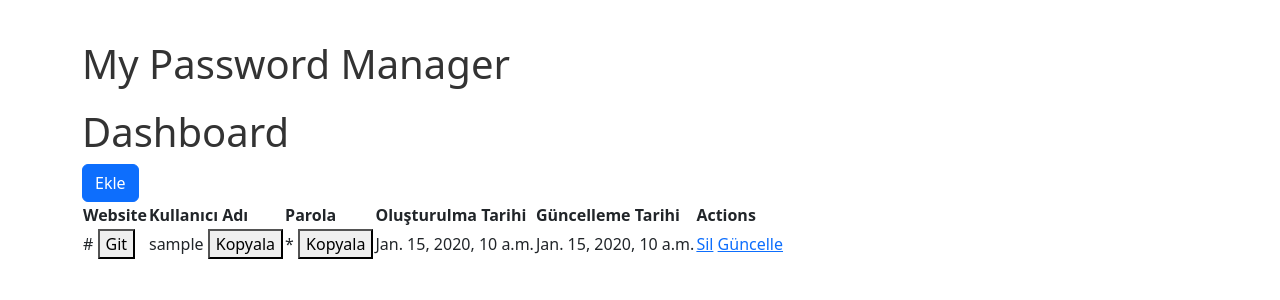
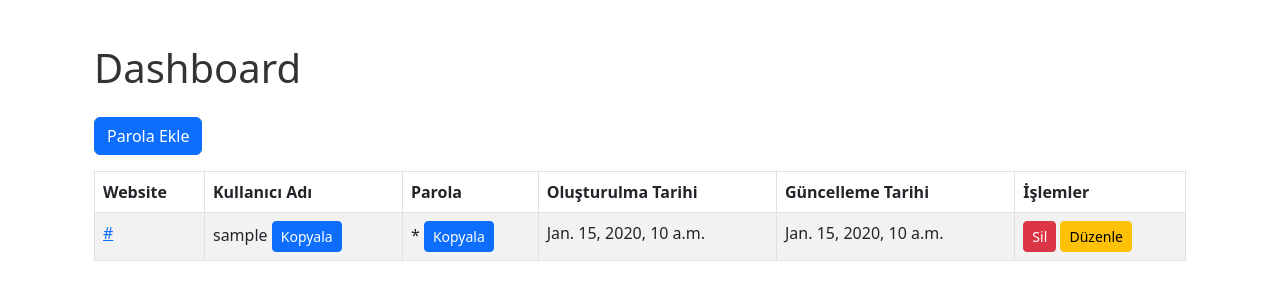
Before and after one commit to aytekinet/password-manager-with-django, a Django app: template password_manager/password_manager_app/templates/myapp/dashboard.html in a window 1280 px wide. Shown: the part 56-356 px from the top of the page. Run offline with Django 3.2, Linux system fonts and the light colour scheme; the template is opened without the code that fills it: most values are stand-ins (such as "Sample title", 1, 10 or a date in 2020).

Commit message:
dashboard html tasarlandı.

```diff
--- a/password_manager/password_manager_app/templates/base.html
+++ b/password_manager/password_manager_app/templates/base.html
@@ -48,7 +48,7 @@
 
     <main>
         <div class="container">
-            <h1>{% block title %}My Password Manager{% endblock %}</h1>
+            {% comment %} <h1>{% block title %}My Password Manager{% endblock %}</h1> {% endcomment %}
             {% block content %}{% endblock %}
         </div>
     </main>
--- a/password_manager/password_manager_app/templates/myapp/dashboard.html
+++ b/password_manager/password_manager_app/templates/myapp/dashboard.html
@@ -1,15 +1,16 @@
-<!-- dashboard.html -->
-
 {% extends "base.html" %}
 
 {% block content %}
-<h1>Dashboard</h1>
+<div class="container mt-4">
+    <h1 style="margin-bottom: 25px;">Dashboard</h1>
 
   <!-- Ekle Butonu -->
-<a href="{% url 'add_password' %}" class="btn btn-primary">Ekle</a>
+  <a href="{% url 'add_password' %}" class="btn btn-primary mb-3">Parola Ekle</a>
 
   <!-- Parola Listesi -->
-<table>
+  {% if passwords %}
+    <div class="table-responsive">
+      <table class="table table-bordered table-striped">
         <thead>
           <tr>
             <th>Website</th>
@@ -17,41 +18,40 @@
             <th>Parola</th>
             <th>Oluşturulma Tarihi</th>
             <th>Güncelleme Tarihi</th>
-      <th>Actions</th>
+            <th>İşlemler</th>
           </tr>
         </thead>
         <tbody>
           {% for password in passwords %}
           <tr>
             <td>
-        {{ password.website }}
-        <button class="go-website" data-website="{{ password.website }}">Git</button>
+              <a href="{{ password.website }}" target="_blank">{{ password.website }}</a>
             </td>
             <td>
               {{ password.username }}
-        <button class="copy-username" data-username="{{ password.username }}">Kopyala</button>
+              <button class="btn btn-sm btn-primary copy-username" data-username="{{ password.username }}">Kopyala</button>
             </td>
             <td>
               <span class="password" data-password="{{ password.password }}">
                 {% for i in password.password %}*{% endfor %}
               </span>
-        <button class="copy-password">Kopyala</button>
+              <button class="btn btn-sm btn-primary copy-password">Kopyala</button>
             </td>
             <td>{{ password.created_at }}</td>
             <td>{{ password.updated_at }}</td>
             <td>
-        <a href="{% url 'delete_password' password.id %}" class="delete-password">Sil</a>
-        <a href="{% url 'update_password' password.id %}" class="update-password">Güncelle</a>
+              <a href="{% url 'delete_password' password.id %}" class="btn btn-sm btn-danger delete-password">Sil</a>
+              <a href="{% url 'update_password' password.id %}" class="btn btn-sm btn-warning update-password">Düzenle</a>
             </td>
-    </tr>
-    {% empty %}
-    <tr>
-      <td colspan="6">Kaydedilmiş şifre yok.</td>
           </tr>
           {% endfor %}
         </tbody>
       </table>
-
+    </div>
+  {% else %}
+    <p class="alert alert-info">Kayıtlı parola bulunmamaktadır.</p>
+  {% endif %}
+</div>
 
 <script>
   // Parola Kopyalama
@@ -98,14 +98,6 @@
       }, 2000);
     });
   });
-
-    // Web sitesine gitme
-    document.querySelectorAll(".go-website").forEach(button => {
-      button.addEventListener("click", function() {
-        const website = this.getAttribute("data-website");
-        window.open(website, "_blank");
-      });
-    });
 </script>
 
 {% endblock %}
```
Lines whose indentation alone changed are shown as unchanged.
